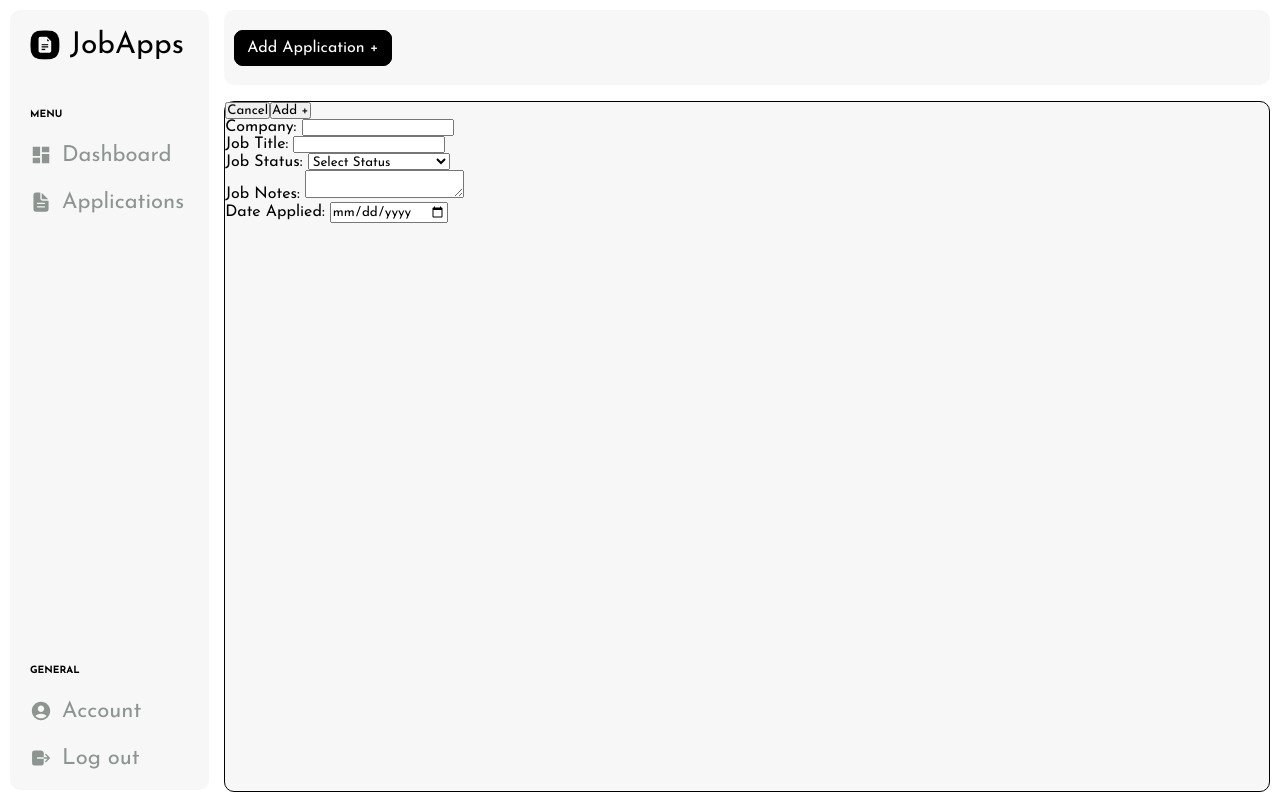
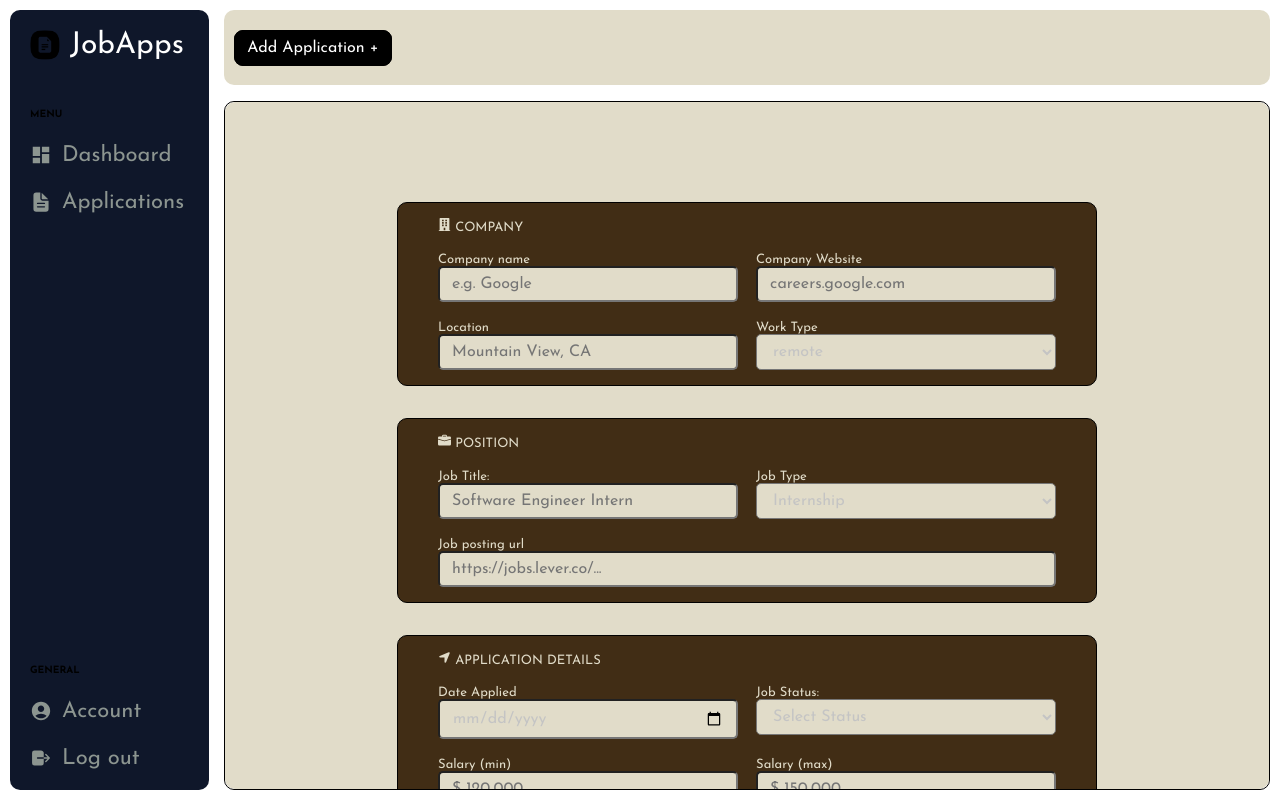
Before and after one commit to RodolfoMedinaCS/job-tracker, a React (Vite) app in the folder frontend/: page /add-application in a window 1280 px wide. Built offline with nearby package versions, Linux system fonts and the light colour scheme.

Commit message:
add AddApplication form redesign with sections    and fix CSS module scoping

```diff
--- a/frontend/src/components/NavBar/NavBar.module.css
+++ b/frontend/src/components/NavBar/NavBar.module.css
@@ -6,7 +6,7 @@
     width: 100%;
     height: 75px;
     border-radius: 10px;
-    background-color: #f7f7f7;
+    background-color: #E1DCC9;
 
     padding : 10px;
     box-sizing: border-box;
--- a/frontend/src/components/Sidebar/Sidebar.module.css
+++ b/frontend/src/components/Sidebar/Sidebar.module.css
@@ -4,7 +4,7 @@
     justify-content: flex-start;
     width: 240px;
     gap: 3rem;
-    background-color: #f7f7f7;
+    background: var(--color-sidebar-bg);
     border-radius: 10px;
 }
 
@@ -66,7 +66,7 @@
     display: flex;
     justify-content: flex-start;
     gap: 10px;
-    color: black;
+    color: white;
 }
 
 
--- a/frontend/src/index.css
+++ b/frontend/src/index.css
@@ -3,8 +3,39 @@
     margin: 0;
 
     font-family: SansSerif;
+    box-sizing: border-box;
 
 }
+
+
+
+
+
+:root {
+    /* ── Midnight Blue ── */
+    --color-primary:        #1d4ed8;
+    --color-sidebar-bg:     #0f172a;
+    --color-sidebar-text:   #94a3b8;
+    --color-sidebar-active: #3b82f6;
+    --color-page-bg:        #f0f6ff;
+    --color-stat-bg:        #dbeafe;
+    --color-stat-text:      #1e3a8a;
+
+    /* status badge colors */
+    --color-applied-bg:     #e0e7ff;
+    --color-applied-text:   #3730a3;
+    --color-interview-bg:   #fef3c7;
+    --color-interview-text: #92400e;
+    --color-offer-bg:       #dcfce7;
+    --color-offer-text:     #166534;
+    --color-rejected-bg:    #f1f5f9;
+    --color-rejected-text:  #475569;
+}
+
+
+
+
+
 
 .nav{
     display: flex;
--- a/frontend/src/layout/ContentWindow/ContentWindow.module.css
+++ b/frontend/src/layout/ContentWindow/ContentWindow.module.css
@@ -1,7 +1,3 @@
-
-
-
-
 .rightContainer{
     width: 100%;
     gap: 1rem;
@@ -14,6 +10,8 @@
     flex: 1;
     background-color: #f7f7f7;
     border-radius: 10px;
+    overflow-y: auto;
+    border: 1px solid black;
 }
 
 .dashboard{
--- a/frontend/src/pages/AddApplication/AddApplication.jsx
+++ b/frontend/src/pages/AddApplication/AddApplication.jsx
@@ -1,8 +1,16 @@
-import Navbar from "../../components/NavBar/NavBar.jsx";
 import styles from "./AddApplication.module.css"
 import {useState} from "react";
 import {useNavigate} from "react-router-dom";
 import {useLocation} from "react-router-dom";
+import { FaBuilding } from "react-icons/fa";
+import { BsBriefcaseFill } from "react-icons/bs";
+import { FaLocationArrow } from "react-icons/fa6";
+import { FaRegUser } from "react-icons/fa";
+import { CgNotes } from "react-icons/cg";
+
+
+
+
 
 
 function AddApplication(){
@@ -108,28 +116,76 @@ function AddApplication(){
             )}
 
             <div className={styles.pageWrapper}>
-                <div className={styles.appOptions}>
-                    <button  onClick={backToDash} >Cancel</button>
-                    <button onClick={handleSubmit}>Add + </button>
+
+                <div className={styles.formContainer}>
+
+                    {/*Company block*/}
+                    <div className={styles.companySection}>
+                        <label><FaBuilding/> COMPANY</label>
+                        <div className={styles.companyTop}>
+                            <div className={styles.companyName}>
+                                <label>Company name</label>
+                                <input className={styles.inputField} placeholder="e.g. Google" type="text" value={formData.company} onChange={(e) =>
+                                    setFormData({...formData, company: e.target.value})} />
+                            </div>
+                            <div className={styles.companyWebsite}>
+                                <label>Company Website</label>
+                                <input className={styles.inputField}  type="text" placeholder="careers.google.com"/>
+                            </div>
                         </div>
 
-                <div className={styles.contentBody}>
-                    <div className={styles.formGroup}>
-                        <div className={styles.companyName}>
-                            <label>Company: </label>
-                            <input type="text" value={formData.company} onChange={(e) =>
-                            setFormData({...formData, company: e.target.value})} />
+                        <div className={styles.companyBot}>
+                            <div className={styles.companyLocation}>
+                                <label>Location</label>
+                                <input className={styles.inputField}  type="text" placeholder="Mountain View, CA"/>
+                            </div>
+                            <div className={styles.companyWorkType}>
+                                <label>Work Type</label>
+                                <select className={styles.selectField} >
+                                    <option>remote</option>
+                                    <option>in-person</option>
+                                </select>
+                            </div>
+                        </div>
                     </div>
 
-                        <div className={styles.titleName}>
+                    {/*Position Block*/}
+                    <div className={styles.positionSection}>
+                        <label><BsBriefcaseFill></BsBriefcaseFill> POSITION</label>
+                        <div className={styles.posTop}>
+                            <div className={styles.jobTitle}>
                                 <label>Job Title: </label>
-                            <input  type="text" value={formData.jobTitle} onChange={(e) =>
+                                <input placeholder="Software Engineer Intern" className={styles.inputField} type="text" value={formData.jobTitle} onChange={(e) =>
                                     setFormData({...formData, jobTitle: e.target.value })} />
                             </div>
+                            <div className={styles.jobType}>
+                                <label>Job Type</label>
+                                <select className={styles.selectField} >
+                                    <option>Internship</option>
+                                    <option>Senior</option>
+                                </select>
+                            </div>
+                        </div>
+                        <div className={styles.posBot}>
+                            <div className={styles.posUrl}>
+                                <label>Job posting url</label>
+                                <input placeholder="https://jobs.lever.co/..." className={styles.inputFieldSpecial}  type="text"/>
+                            </div>
+                        </div>
+                    </div>
 
-                        <div className={styles.jobStatus}>
+                    {/*Application Details Block*/}
+                    <div className={styles.appDetSection}>
+                        <label><FaLocationArrow></FaLocationArrow> APPLICATION DETAILS</label>
+                        <div className={styles.appDevTop}>
+                            <div className={styles.dateApplied}>
+                                <label>Date Applied</label>
+                                <input className={styles.inputField}  type="date" value={formData.dateApplied} onChange={(e) =>
+                                    setFormData({...formData, dateApplied: e.target.value})} />
+                            </div>
+                            <div className={styles.status}>
                                 <label>Job Status: </label>
-                            <select value={formData.status} onChange={(e) =>
+                                <select className={styles.selectField} value={formData.status} onChange={(e) =>
                                     setFormData({...formData, status: e.target.value})} >
                                     <option value="">Select Status</option>
                                     <option value="SUBMITTED">Submitted</option>
@@ -140,22 +196,49 @@ function AddApplication(){
                                     <option value="HIRED">Hired</option>
                                 </select>
                             </div>
+                        </div>
+                        <div className={styles.appDevBot}>
+                            <div className={styles.salMin}>
+                                <label>Salary (min)</label>
+                                <input className={styles.inputField}  type="text" placeholder="$ 120,000"/>
+                            </div>
+                            <div className={styles.salMax}>
+                                <label>Salary (max)</label>
+                                <input className={styles.inputField}  type="text" placeholder="$ 150,000"/>
+                            </div>
+                        </div>
+                    </div>
 
-                        <div className={styles.jobNotes}>
-                            <label>Job Notes: </label>
-                            <textarea value={formData.notes} onChange={(e) =>
+                    {/*Recruiter Contact block*/}
+                    <div className={styles.recConSection}>
+                        <label><FaRegUser></FaRegUser> Recruiter Contact</label>
+                        <div className={styles.recDet}>
+                            <div className={styles.recName}>
+                                <label>Recruiter Name</label>
+                                <input className={styles.inputField}  type="text" placeholder="Jane Doe"/>
+                            </div>
+                            <div className={styles.recEmail}>
+                                <label>Recruiter Email</label>
+                                <input  className={styles.inputField} type="email" placeholder="jane@google.com"/>
+                            </div>
+                        </div>
+                    </div>
+
+                    {/* Notes Block */}
+                    <div className={styles.notesBlock}>
+                        <label><CgNotes></CgNotes> NOTES</label>
+                        <div className={styles.notes}>
+                            <label>Notes</label>
+                            <textarea placeholder="Anything worth remembering — interview prep, who referred you..." className={styles.textAreaSpecial} value={formData.notes} onChange={(e) =>
                                 setFormData({...formData, notes: e.target.value})} >
                             </textarea>
                         </div>
-
-                        <div className={styles.jobDate}>
-                            <label>Date Applied: </label>
-                            <input type="date" value={formData.dateApplied} onChange={(e) =>
-                                setFormData({...formData, dateApplied: e.target.value})} />
-                        </div>
                     </div>
 
-
+                    <div className={styles.appOptions}>
+                        <button className={styles.addBttns}  onClick={backToDash} >Cancel</button>
+                        <button className={styles.addBttns} onClick={handleSubmit}>Add + </button>
+                    </div>
                 </div>
             </div>
         </>
--- a/frontend/src/pages/AddApplication/AddApplication.module.css
+++ b/frontend/src/pages/AddApplication/AddApplication.module.css
@@ -1,5 +1,150 @@
 .pageWrapper{
-    border: 1px solid black;
     height: 100%;
     border-radius: 10px;
+    display: flex;
+    flex-direction: column;
+    align-items: center;
+    background-color: #E1DCC9;
+    overflow-y: auto;
 }
+
+.formContainer{
+    width: 700px;
+    display: flex;
+    justify-content: flex-start;
+    flex-direction: column;
+    align-items: center;
+    gap: 2rem;
+    margin: 100px;
+
+}
+/*buttons!*/
+.addBttns{
+    all : unset;
+    border: 1px solid black;
+    padding: 20px 25px 20px 25px;
+    border-radius: 8px;
+    color: white;
+    background-color: black;
+}
+.appOptions{
+    display: flex;
+    gap: 2rem;
+    margin: 30px
+}
+
+/*Containers */
+.companySection,
+.positionSection,
+.appDetSection,
+.recConSection,
+.notesBlock{
+    width: 100%;
+    height: auto;
+    border: 1px solid black;
+    padding: 15px;
+    background-color: #412D15;
+    border-radius: 10px;
+    color: #E1DCC9;
+}
+
+.companySection,
+.positionSection,
+.appDetSection,
+.recConSection,
+.notesBlock{
+    display: flex;
+    padding-left: 40px;
+    padding-right: 40px;
+    flex-direction: column;
+    gap: 1.2rem;
+    font-size: 13px;
+}
+
+
+
+
+
+
+/*company block*/
+.inputField,
+.selectField,
+.textArea{
+    text-decoration: none;
+    outline: none;
+    border-radius: 5px;
+    font-size: 16px;
+    padding: 8px 12px;
+    width: 300px;
+    background-color: #E1DCC9;
+    color: #c4c4c4;
+}
+.inputFieldSpecial,
+.textAreaSpecial{
+    text-decoration: none;
+    outline: none;
+    border-radius: 5px;
+    font-size: 16px;
+    padding: 8px 12px;
+    width: 100%;
+    background-color: #E1DCC9;
+    color: #c4c4c4;
+}
+
+.companyName,
+.companyWebsite,
+.companyLocation,
+.companyWorkType{
+    display: flex;
+    flex-direction: column;
+}
+.companyTop,
+.companyBot{
+    display: flex;
+    justify-content: space-between;
+}
+
+/*position Block*/
+
+.posTop,
+.posBot{
+    display: flex;
+    justify-content: space-between;
+}
+.jobTitle,
+.jobType,
+.posUrl{
+    display: flex;
+    flex-direction: column;
+}
+.posUrl{
+    width: 100%;
+}
+
+/*Applications Detail Block*/
+
+.appDevTop,
+.appDevBot{
+    display: flex;
+    justify-content: space-between;
+}
+.dateApplied,
+.status,
+.salMin,
+.salMax{
+    display: flex;
+    flex-direction: column;
+}
+/*Recruiter Contact block*/
+
+.recDet{
+    display: flex;
+    justify-content: space-between;
+}
+/*notes Block*/
+
+.notes{
+    display: flex;
+    flex-direction: column;
+    width: 100%
+}
```
Lines whose indentation alone changed are shown as unchanged.
